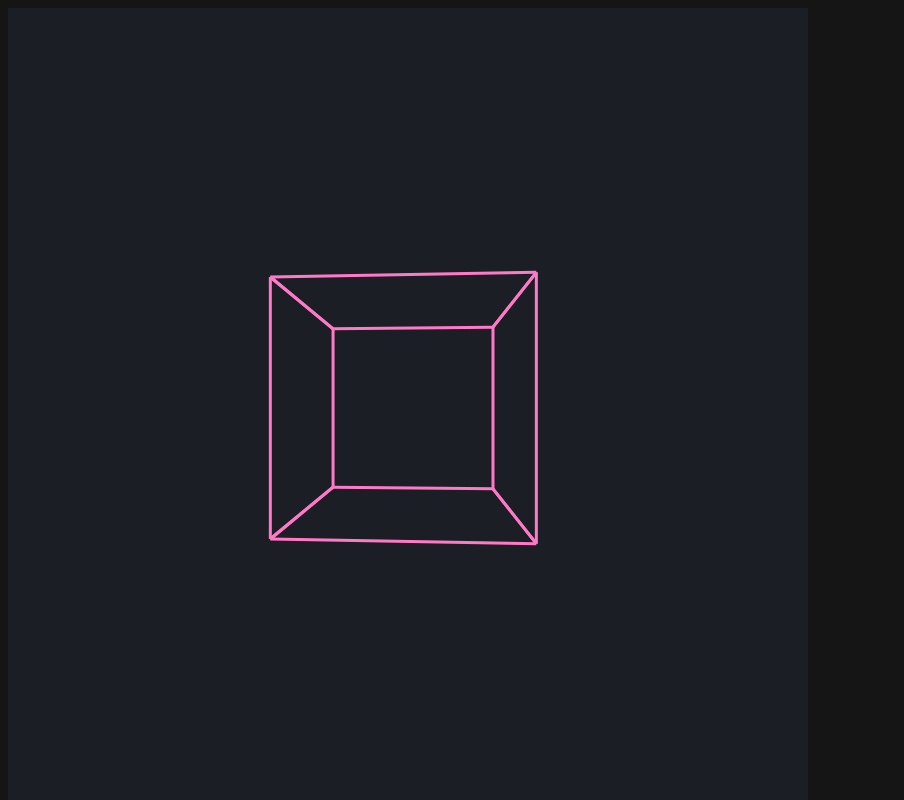
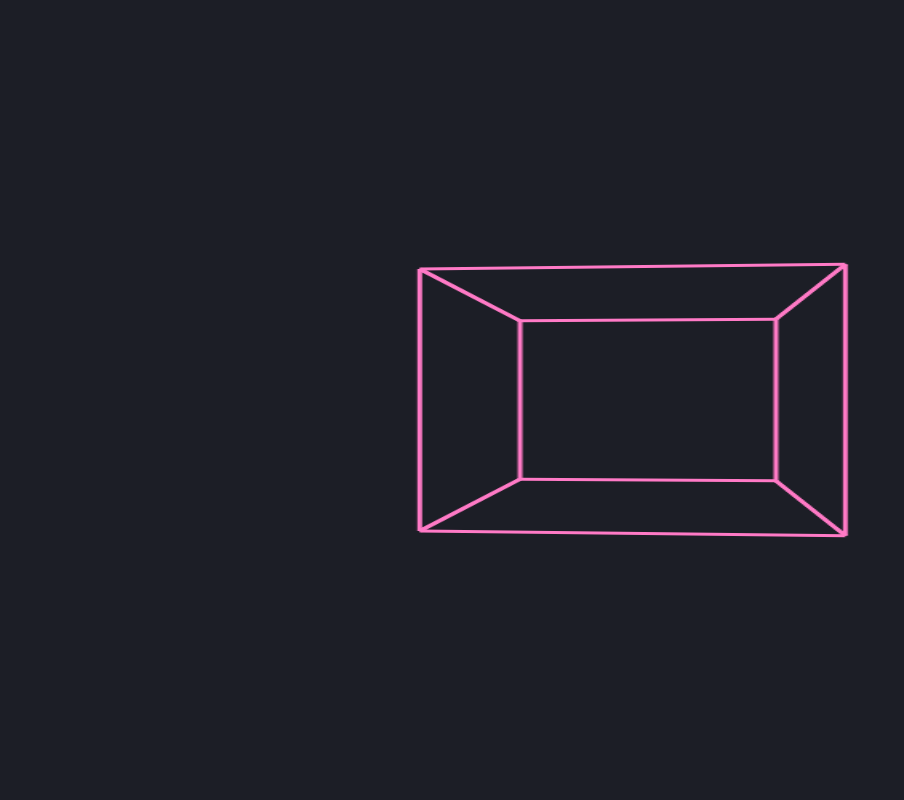
Before and after one commit to chrissolanilla/ds_streamer, a plain HTML site: page frontend/index.html in a window 1280 px wide. Shown: the top 800 px of the page, without its empty margins (0-904 px from the left). Drawn offline with Linux system fonts and the light colour scheme.

Commit message:
make canvas full screen

```diff
--- a/frontend/index.html
+++ b/frontend/index.html
@@ -8,6 +8,9 @@
     <link rel="stylesheet" href="style.css">
   </head>
   <body>
+
+      <div id="app">
+<!-- BEGINappp shit idk why  -->
         <canvas id="game"> </canvas>
         <!-- somehow style this shit so its bottom left and dpad layout -->
         <div class="mobile-UI">
@@ -18,6 +21,9 @@
                 <button class="right">→</button>
             </div>
         </div>
+<!-- ENDappp shit idk why  -->
+    </div>
+
     <script src="index.js"></script>
   </body>
 </html>
--- a/frontend/style.css
+++ b/frontend/style.css
@@ -1,5 +1,25 @@
 body {
     background-color: #151516;
+    overflow: hidden;            /* no scrolling */
+    /* avoid gestures while playing*/
+    touch-action: none;
+    /* not sure if we really need this but makes sense */
+    -webkit-user-select: none;
+    user-select: none;
+}
+
+/* ts fill screen */
+#app {
+  position: fixed;
+  inset: 0;
+}
+
+#game{
+    position: absolute;
+    inset: 0;
+    width: 100%;
+    height: 100%;
+    display: block;
 }
 
 canvas {
```
Lines whose indentation alone changed are shown as unchanged.
